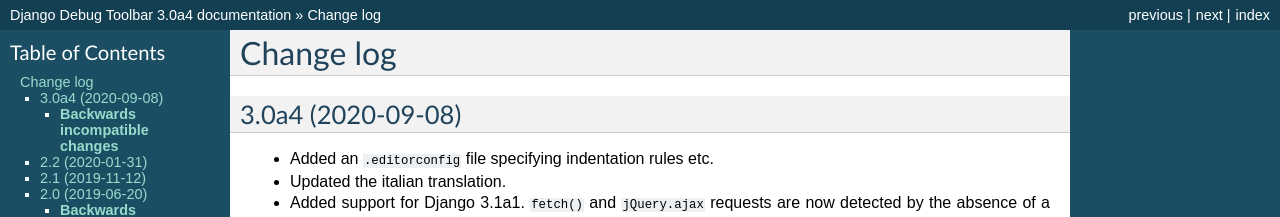
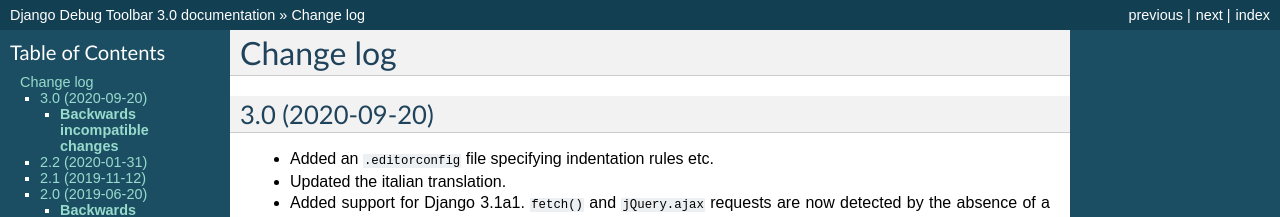
Before and after one commit to jazzband/django-debug-toolbar, a Sphinx documentation site: the page built from docs/changes.rst, in a window 1280 px wide and 900 px high. Shown: the top 217 px of the window. Built offline with Sphinx 7.4.7, drawn with Linux system fonts in a browser that asks for light colours; some of the changed text lies outside the part shown.

Commit message:
django-debug-toolbar 3.0

```diff
--- a/README.rst
+++ b/README.rst
@@ -31,7 +31,7 @@
 In addition to the built-in panels, a number of third-party panels are
 contributed by the community.
 
-The current stable version of the Debug Toolbar is 2.2. It works on
+The current stable version of the Debug Toolbar is 3.0. It works on
 Django ≥ 2.2.
 
 Documentation, including installation and configuration instructions, is
--- a/docs/changes.rst
+++ b/docs/changes.rst
@@ -1,8 +1,8 @@
 Change log
 ==========
 
-3.0a4 (2020-09-08)
-------------------
+3.0 (2020-09-20)
+----------------
 
 * Added an ``.editorconfig`` file specifying indentation rules etc.
 * Updated the italian translation.
--- a/docs/conf.py
+++ b/docs/conf.py
@@ -59,9 +59,9 @@
 # built documents.
 #
 # The short X.Y version.
-version = "3.0a4"
+version = "3.0"
 # The full version, including alpha/beta/rc tags.
-release = "3.0a4"
+release = "3.0"
 
 # The language for content autogenerated by Sphinx. Refer to documentation
 # for a list of supported languages.
--- a/setup.cfg
+++ b/setup.cfg
@@ -1,6 +1,6 @@
 [metadata]
 name = django-debug-toolbar
-version = 3.0a4
+version = 3.0
 description = A configurable set of panels that display various debug information about the current request/response.
 long_description = file: README.rst
 author = Rob Hudson
@@ -15,6 +15,7 @@
     Framework :: Django
     Framework :: Django :: 2.2
     Framework :: Django :: 3.0
+    Framework :: Django :: 3.1
     Intended Audience :: Developers
     License :: OSI Approved :: BSD License
     Operating System :: OS Independent
```
